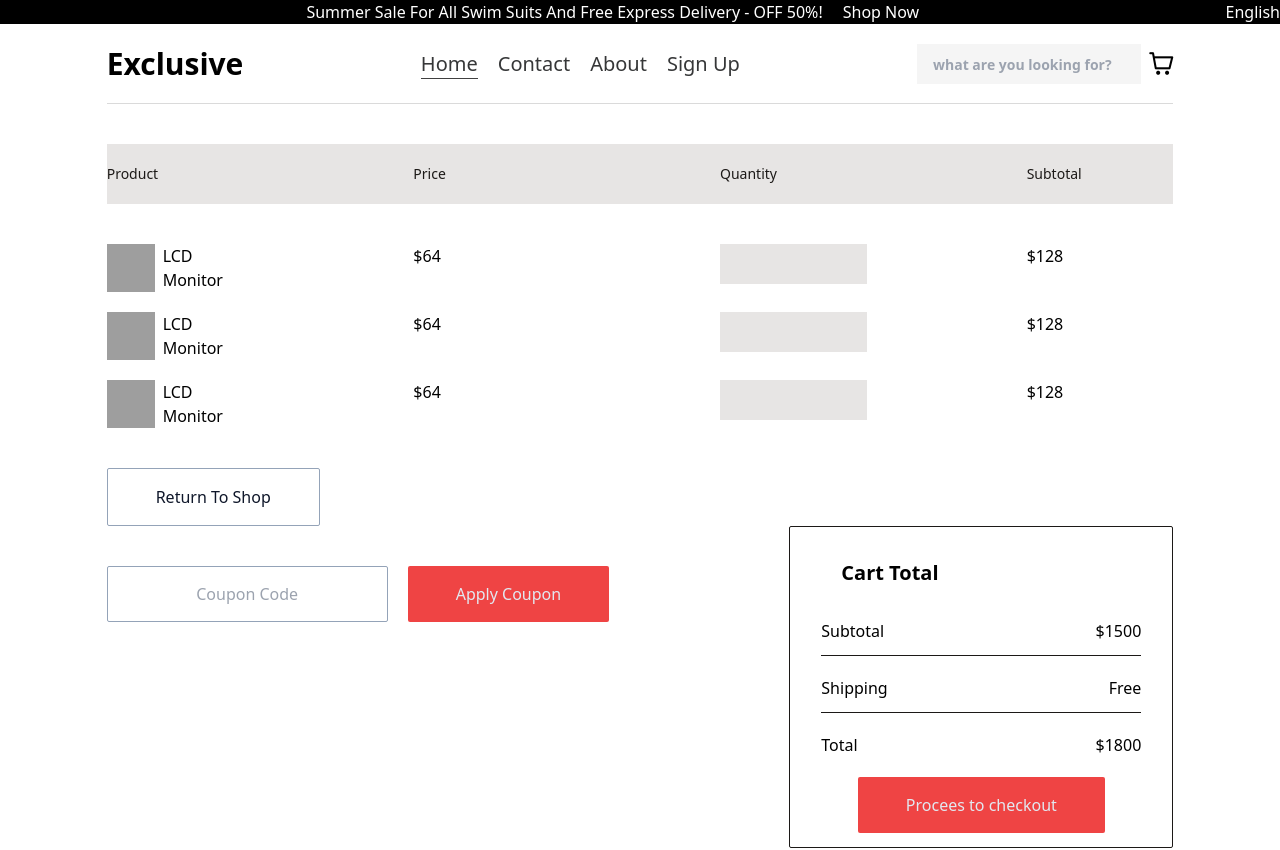
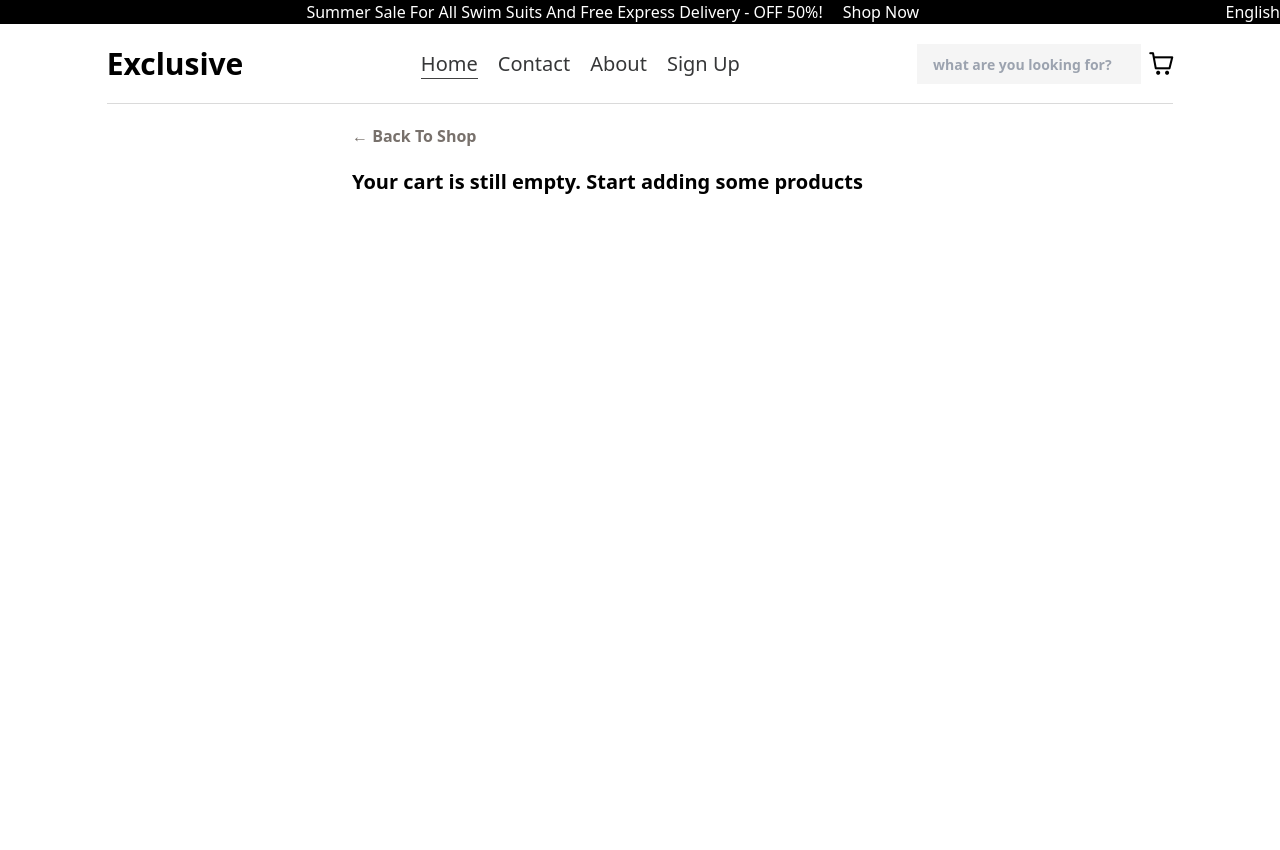
Before and after one commit to Tomo233/E-commerce, a React (Vite) app: page / in a window 1280 px wide. Shown: the top 850 px of the page. Built offline with nearby package versions, Linux system fonts and the light colour scheme; grey boxes are pictures that could not be loaded.

Commit message:
Empty cart component is created that will be shown when someone go into cart but there is no items in it

```diff
--- a/src/App.jsx
+++ b/src/App.jsx
@@ -7,6 +7,7 @@ import SignUp from "./pages/SignUp";
 import AppLayout from "./pages/AppLayout";
 import Error from "./pages/Error";
 import Cart from "./features/cart/Cart";
+import EmptyCart from "./features/cart/EmptyCart";
 const router = createBrowserRouter([
   {
     element: <AppLayout />,
@@ -30,7 +31,7 @@ const router = createBrowserRouter([
       },
       {
         path: "/",
-        element: <Cart />,
+        element: <EmptyCart />,
       },
     ],
   },
--- /dev/null
+++ b/src/features/cart/EmptyCart.jsx
@@ -0,0 +1,19 @@
+import { Link, useNavigate } from "react-router-dom";
+
+function EmptyCart() {
+  const navigate = useNavigate();
+  return (
+    <section className="max-w-xl mx-auto h-dvh">
+      <button className="my-5">
+        <Link className="font-semibold text-stone-500" to={navigate(-1)}>
+          &larr; Back To Shop
+        </Link>
+      </button>
+      <p className="text-xl font-semibold">
+        Your cart is still empty. Start adding some products{" "}
+      </p>
+    </section>
+  );
+}
+
+export default EmptyCart;
```
